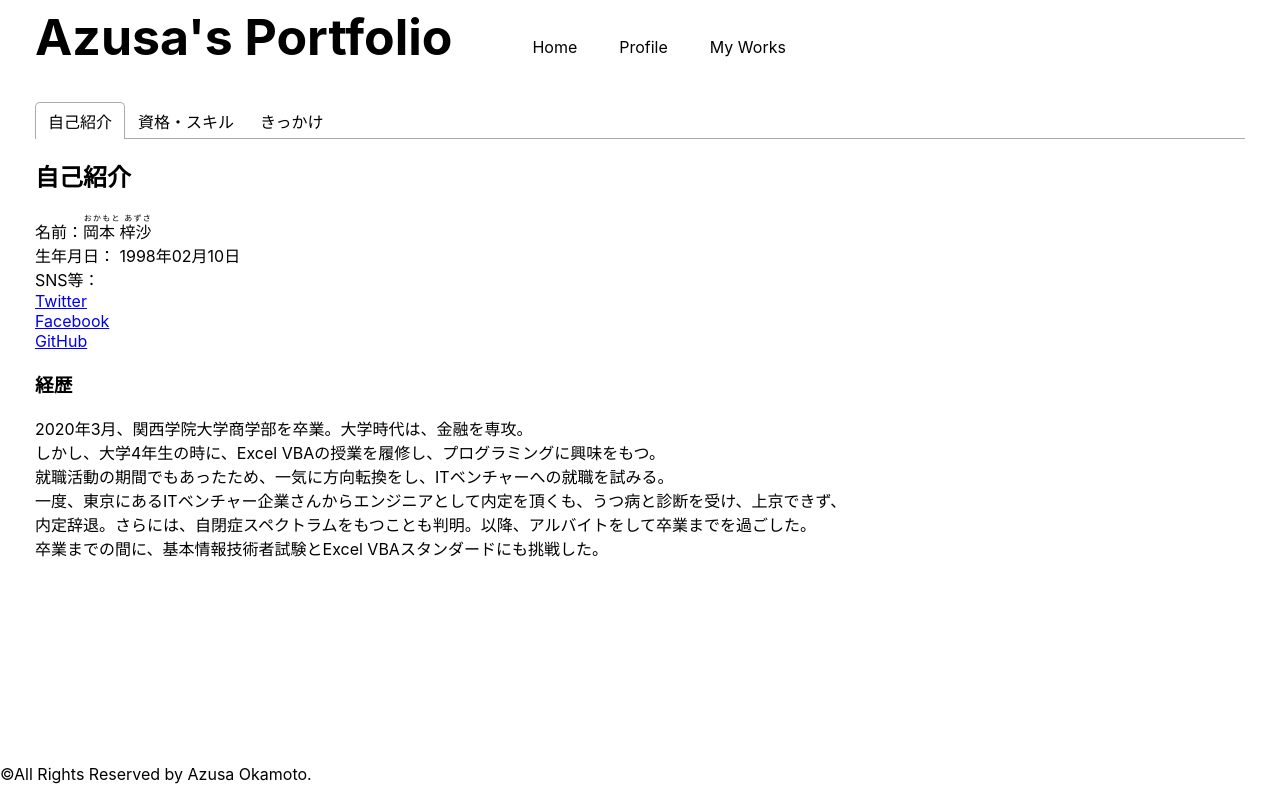
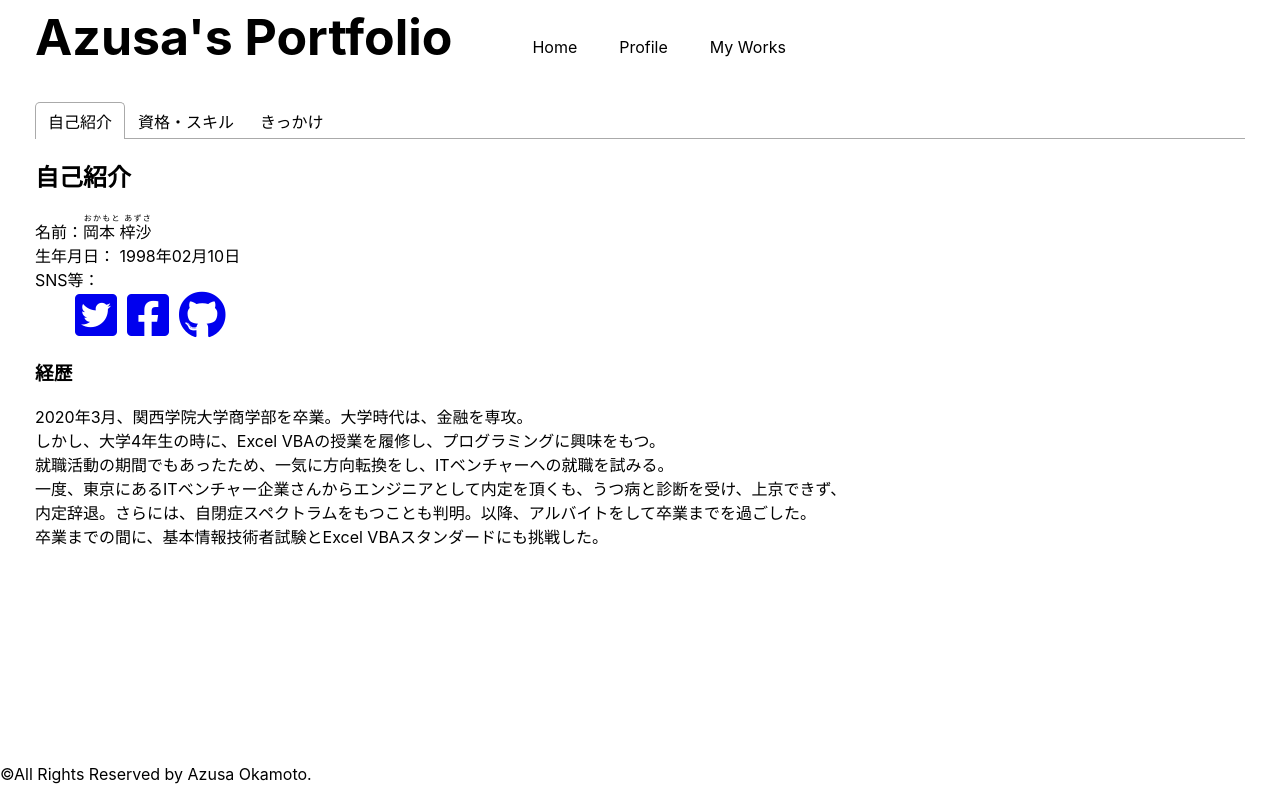
Before and after one commit to azufb/Portfolio, a React (Create React App) app in the folder portfolio/: page / in a window 1280 px wide. Both pictures are taken after a click on the tab "Profile". Built offline with nearby package versions, Linux system fonts and the light colour scheme.

Commit message:
Font Awesomeでsnsのアイコンを追加

```diff
--- a/portfolio/public/index.html
+++ b/portfolio/public/index.html
@@ -4,6 +4,7 @@
     <meta charset="utf-8" />
     <link rel="icon" href="%PUBLIC_URL%/favicon.ico" />
     <meta name="viewport" content="width=device-width, initial-scale=1" />
+    <link rel="stylesheet" href="https://use.fontawesome.com/releases/v5.14.0/css/all.css" integrity="sha384-HzLeBuhoNPvSl5KYnjx0BT+WB0QEEqLprO+NBkkk5gbc67FTaL7XIGa2w1L0Xbgc" crossorigin="anonymous">
     <meta name="theme-color" content="#000000" />
     <meta
       name="description"
--- a/portfolio/src/components/profile.js
+++ b/portfolio/src/components/profile.js
@@ -1,6 +1,12 @@
 import React, {Component} from 'react';
 
 class Profile extends Component {
+    twitterLinkStyle = {
+        paddingLeft: "40px"
+    }
+    snsLinkStyle = {
+        paddingLeft: "10px"
+    }
     render() {
         return (
         <div>
@@ -17,9 +23,10 @@ class Profile extends Component {
                 1998年02月10日
             </span><br></br>
             <span>SNS等：<br></br>
-                <a href="https://twitter.com/azu_proglove" target="_blank" rel="noopener noreferrer">Twitter</a><br></br>
-                <a href="https://www.facebook.com/profile.php?id=100006217548803" target="_blank" rel="noopener noreferrer">Facebook</a><br></br>
-                <a href="https://github.com/azufb" target="_blank" rel="noopener noreferrer">GitHub</a>
+                <a href="https://twitter.com/azu_proglove" target="_blank" rel="noopener noreferrer"><i class="fab fa-twitter-square fa-3x" style={this.twitterLinkStyle}></i></a>
+                <a href="https://www.facebook.com/profile.php?id=100006217548803" target="_blank" rel="noopener noreferrer"><i class="fab fa-facebook-square fa-3x" style={this.snsLinkStyle}></i></a>
+                <a href="https://github.com/azufb" target="_blank" rel="noopener noreferrer"><i class="fab fa-github fa-3x" style={this.snsLinkStyle}></i></a>
+
             </span>
             <h3>経歴</h3>
             <p>
```
